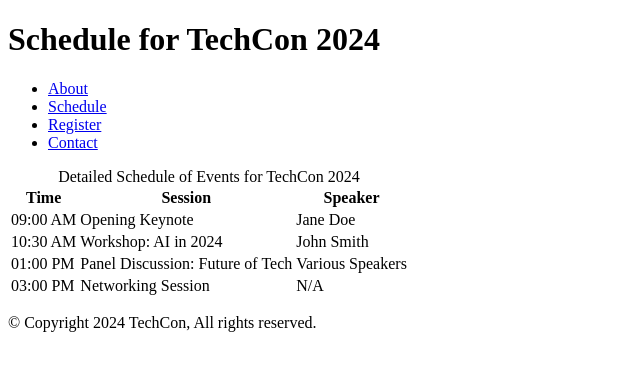
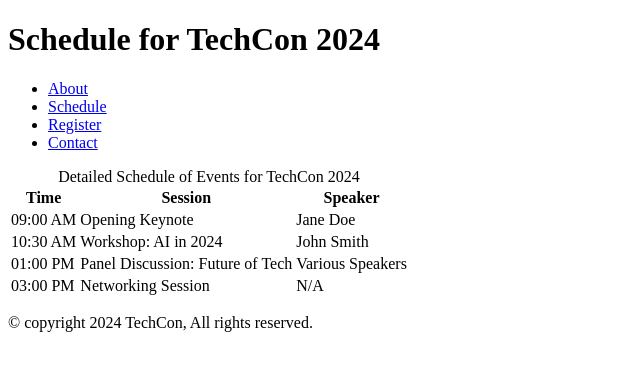
Before and after one commit to Allen-Tanaka/TechCon_HTML, a plain HTML site: page techcon_website/schedule.html in a window 1280 px wide. Shown: the full height of the page, 0-640 px from the left. Drawn offline with Linux system fonts and the light colour scheme.

Commit message:
copyright

```diff
--- a/techcon_website/schedule.html
+++ b/techcon_website/schedule.html
@@ -51,7 +51,7 @@
     </main>
 <!-- footer section -->
     <footer>
-        <p>&copy; Copyright 2024 TechCon, All rights reserved.</p>
+        <p>&copy; copyright 2024 TechCon, All rights reserved.</p>
     </footer>
 </body>
 </html>
```
